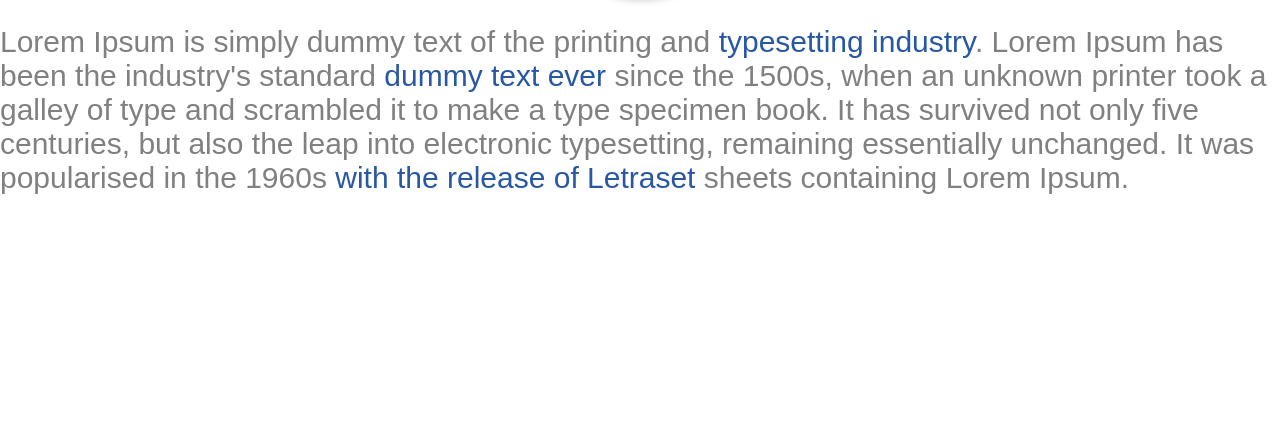
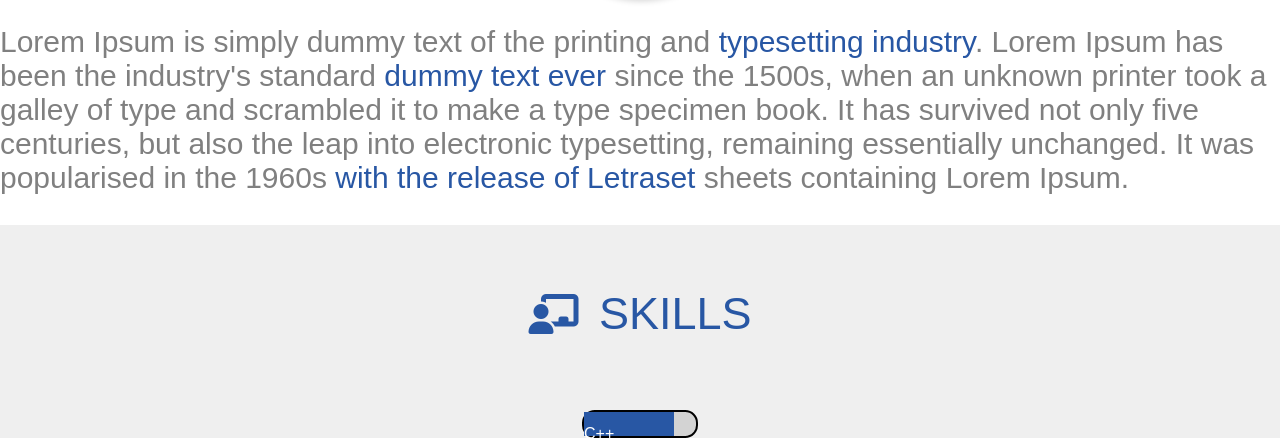
Before and after one commit to Rohit-03-19/web_dev, a plain HTML site: page resume.html in a window 1280 px wide. Shown: the part 840-1286 px from the top of the page. Before the commit the page ends 1065 px from the top, so only its background shows below. Drawn offline with Linux system fonts and the light colour scheme.

Commit message:
second commit

```diff
--- a/resume.css
+++ b/resume.css
@@ -68,7 +68,7 @@ body {
     border-radius: 50%;
 }
 
-.social-icons li:hover {
+.social-icons li a i:hover {
     box-shadow: 0px 0px 6px 4px rgba(230, 196, 196, 0.3);
 }
 
@@ -80,7 +80,35 @@ body {
     font-size:1.5rem;
 }
 
+section{
+    width:100%;
+    /* height:75vh; */
+    display:flex;
+    flex-direction: column;
+    align-items: center;
+}
 
+section:nth-child(2n+1){
+    background-color: white;
+}
+section:nth-child(2n){
+    background-color:  #9e9b9b29;
+}
+
+.section-heading{
+    width:auto;
+    padding: 20px 10px 10px;
+    font-weight: 400;
+    color: #2857a4;
+}
+.section-heading span{
+    font-size: 40px;
+    display: inline-block;
+    padding-top: 10px;
+    margin-right: 0.5rem;
+}
+
+/* #about section */
 #about p span {
     color: #2857a4;
   }
@@ -113,3 +141,40 @@ body {
 #about p span {
 	color: #2857a4;
 }
+
+/* skills-display */
+.skill-display{
+    width: 70%;
+    display:flex;
+    flex-wrap: wrap;
+    justify-content: space-between;
+
+}
+.skill-progress{
+    width:7rem;
+    height: 1.5rem;
+    background-color: lightgrey;
+    border-radius:  0.8rem;
+    border: 2px solid black;
+}
+.skill-name span{
+    font-size:1rem;
+    color: white;
+}
+
+.mb75px{
+    margin-bottom: 60px;
+}
+.text-highlight{
+    color: #2857a4;
+    font-weight: 600;
+}
+.mb-blue{
+    background-color: #2857a4;
+}
+
+/* percentage-class */
+.eighty-five-percent{
+    width:80%;
+    height: inherit;
+}
--- a/resume.html
+++ b/resume.html
@@ -97,11 +97,24 @@
             </p>
           </section>
 
-        <section id="about">
-        </section>
+        <section id="skills">
+            <h1 class="section-heading mb75px">
+                <span>
+                    <i class="fa-solid fa-chalkboard-user"></i>
+                </span>
+                <sapn>SKILLS</span>
+            </h1>
+            <div class="skills-display">
 
-        <section id="skills">
+                <div class="skill-progress">
+                    <div class="eighty-five-percent mb-blue">
+                        <div class="skill-name">
+                            <span>C++</span>
+                        </div>
+                    </div>
+                </div>
 
+            </div>
         </section>
 
         <section id="experience">
```
